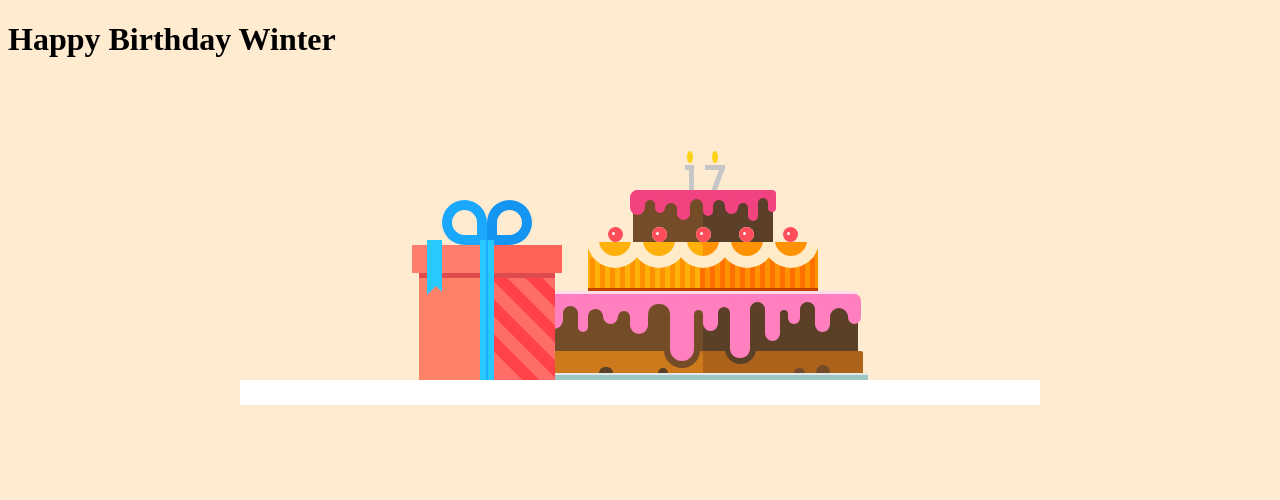
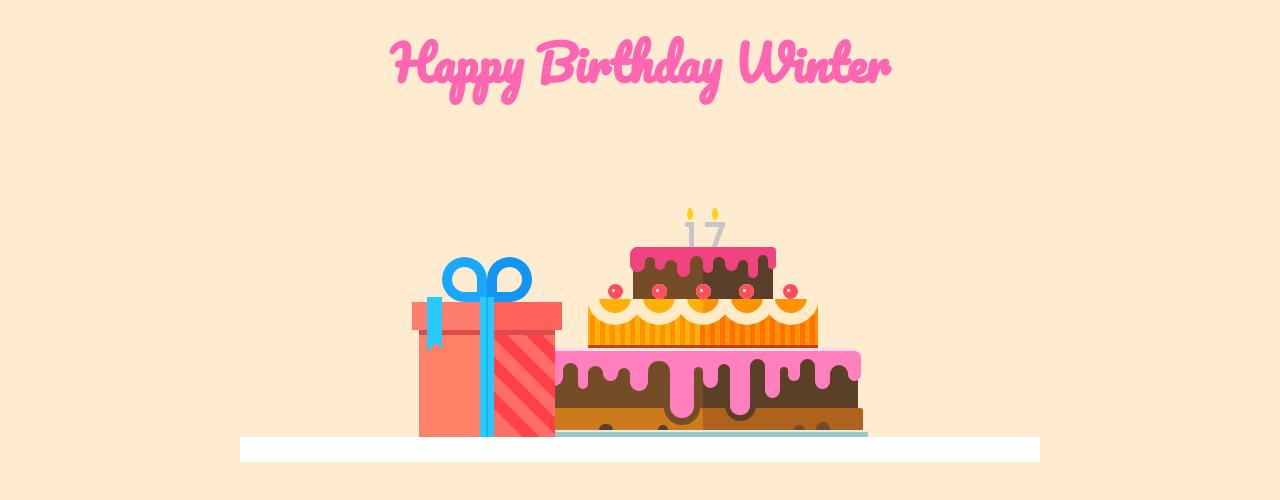
Before and after one commit to g110351/cps, a plain HTML site: page HappyBirthday/index.html in a window 1280 px wide. Drawn offline with Linux system fonts and the light colour scheme.

Commit message:
Update style.css

```diff
--- a/HappyBirthday/style.css
+++ b/HappyBirthday/style.css
@@ -1,3 +1,4 @@
+@import url('https://fonts.googleapis.com/css2?family=Pacifico&display=swap');
 body {
     background: #ffebd0;
 }
@@ -898,3 +899,10 @@ font-family: 'Source Sans Pro', sans-serif;
         background: #fdd214;
     }
 }
+.birthday-text {
+    font-family: 'Pacifico', cursive;
+    font-size: 48px;
+    color: #ff66b2; /* pink color for cuteness */
+    text-align: center;
+    margin-top: 20px;
+}
```
